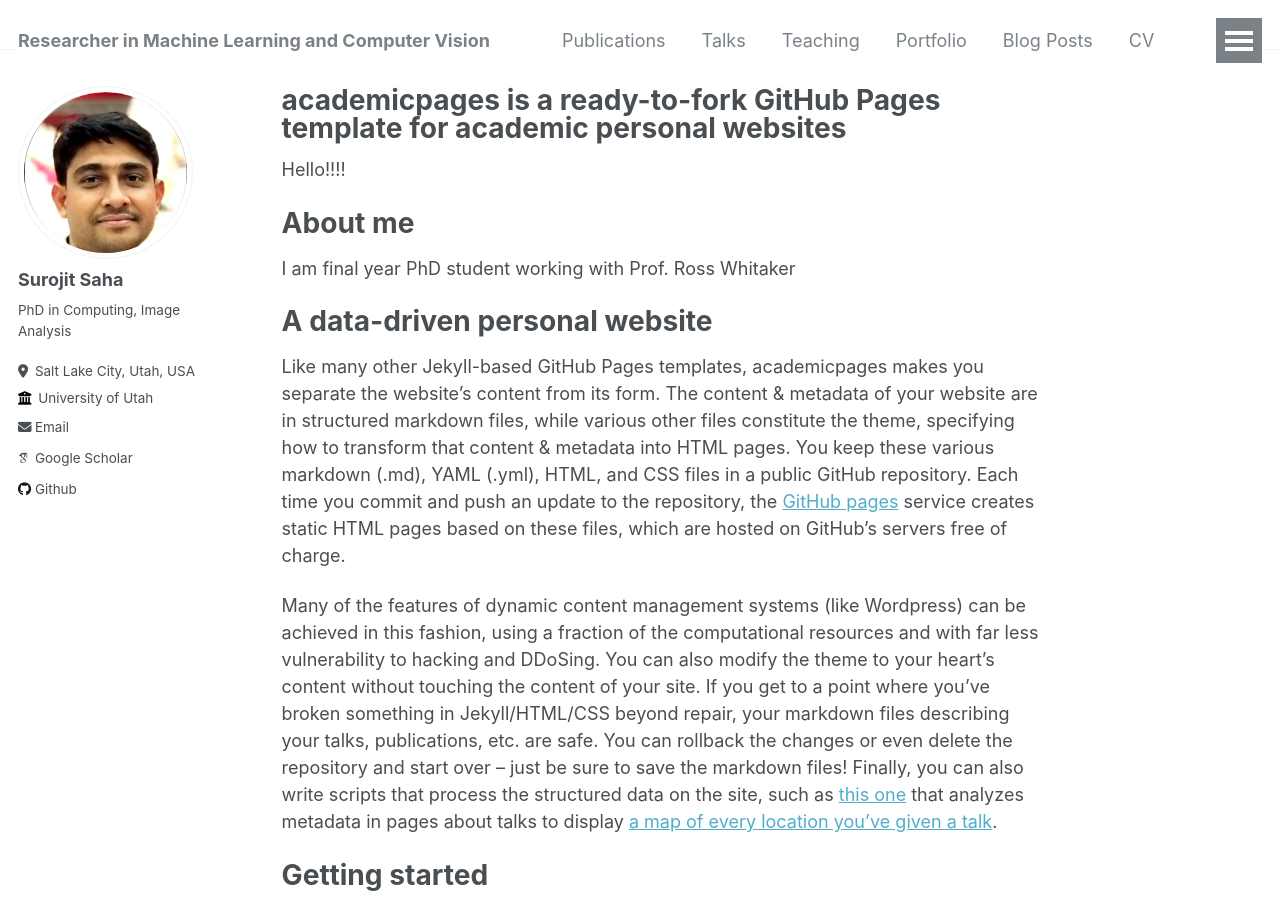
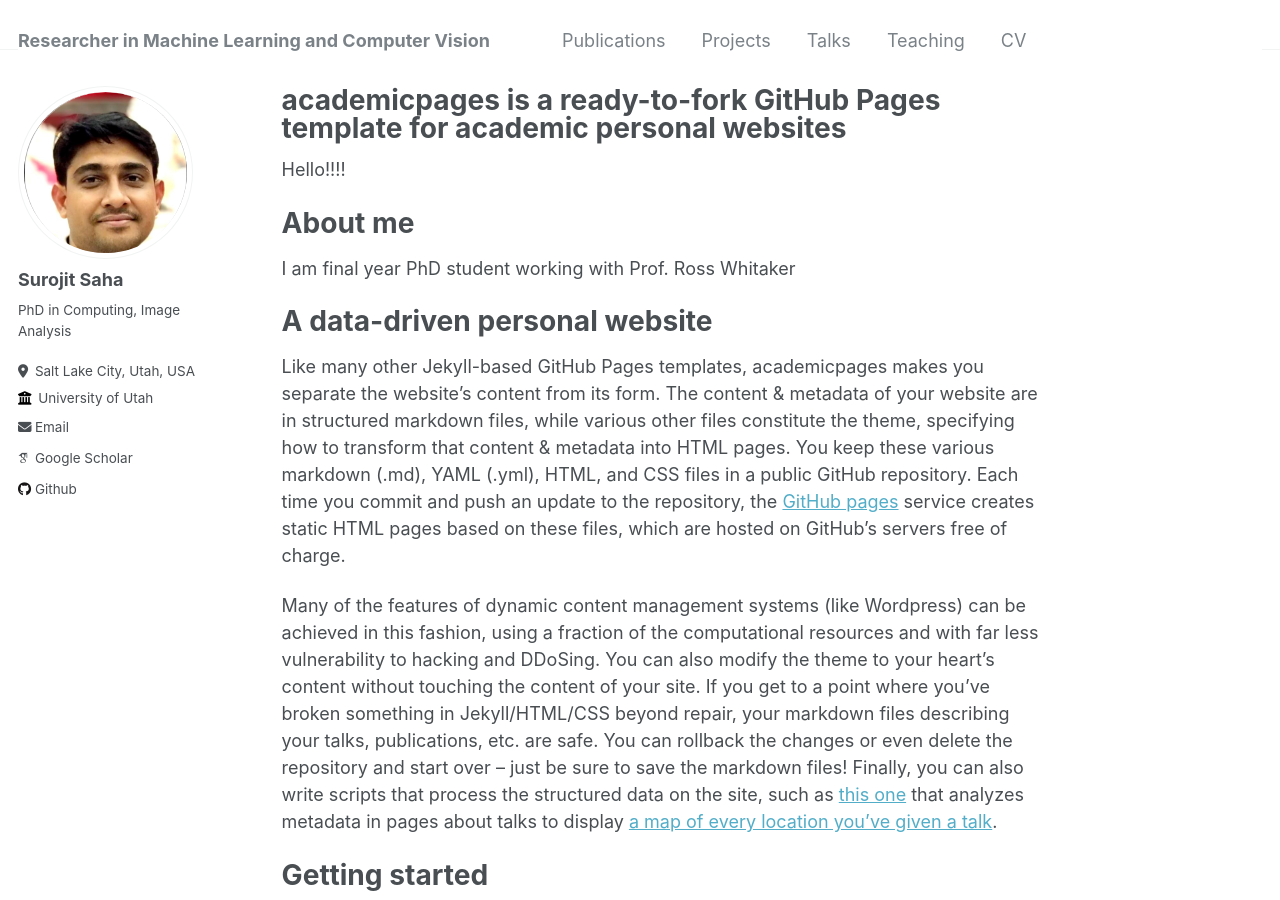
Before and after one commit to Surojit-Utah/Surojit-Utah.github.io, a Jekyll site: the page built from _pages/about.md, in a window 1280 px wide and 900 px high. Built offline with Jekyll 4.4.1, drawn with Linux system fonts in a browser that asks for light colours; some web fonts are replaced.

Commit message:
Update navigation.yml

```diff
--- a/_data/navigation.yml
+++ b/_data/navigation.yml
@@ -2,6 +2,9 @@
 main:
   - title: "Publications"
     url: /publications/
+
+  - title: "Projects"
+    url: /projects/
 
   - title: "Talks"
     url: /talks/
@@ -9,14 +12,8 @@ main:
   - title: "Teaching"
     url: /teaching/
 
-  - title: "Portfolio"
-    url: /portfolio/
-
-  - title: "Blog Posts"
-    url: /year-archive/
-
   - title: "CV"
     url: /cv/
 
-  - title: "Guide"
-    url: /markdown/
+  #- title: "Guide"
+  #  url: /markdown/
```
